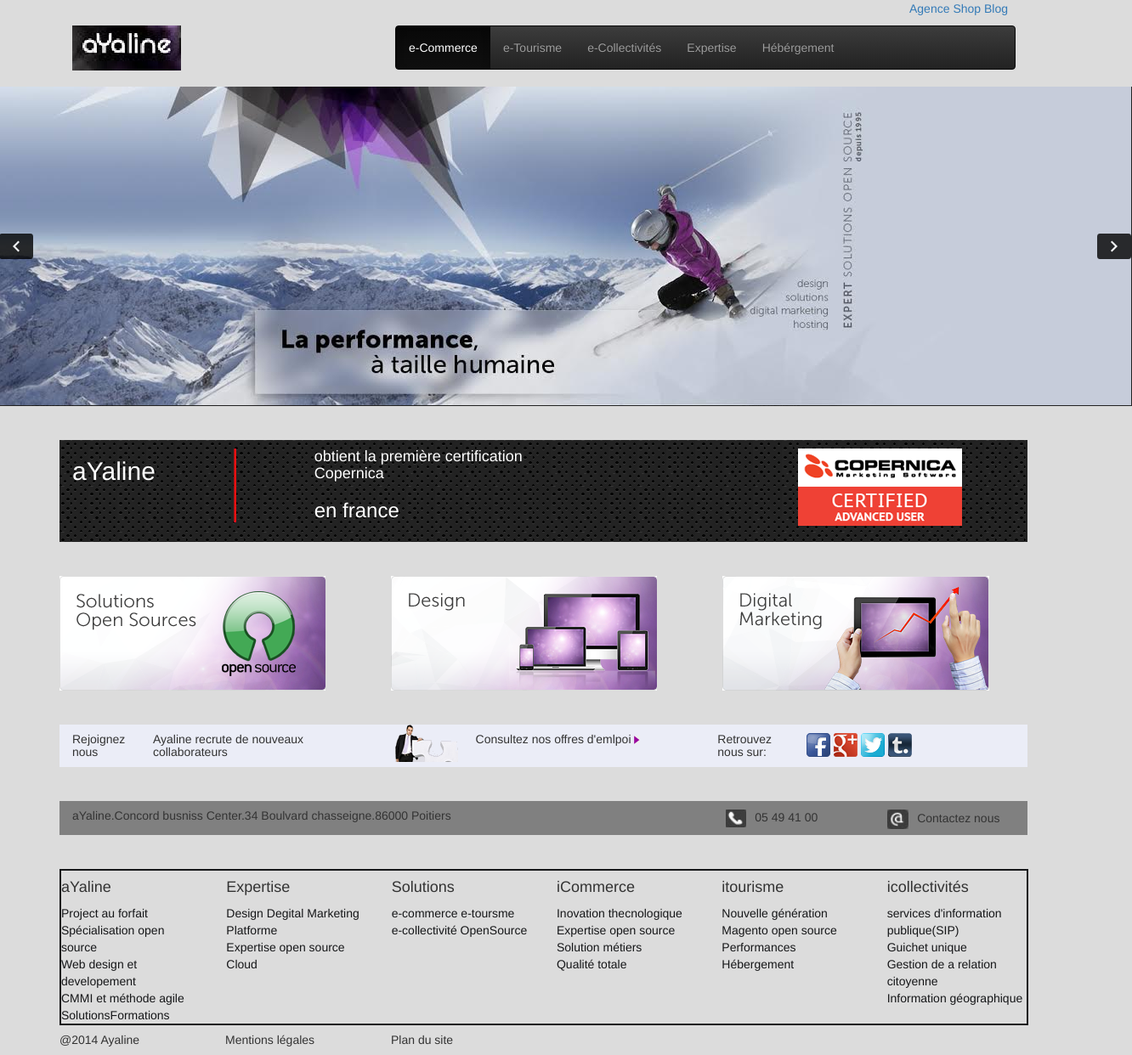
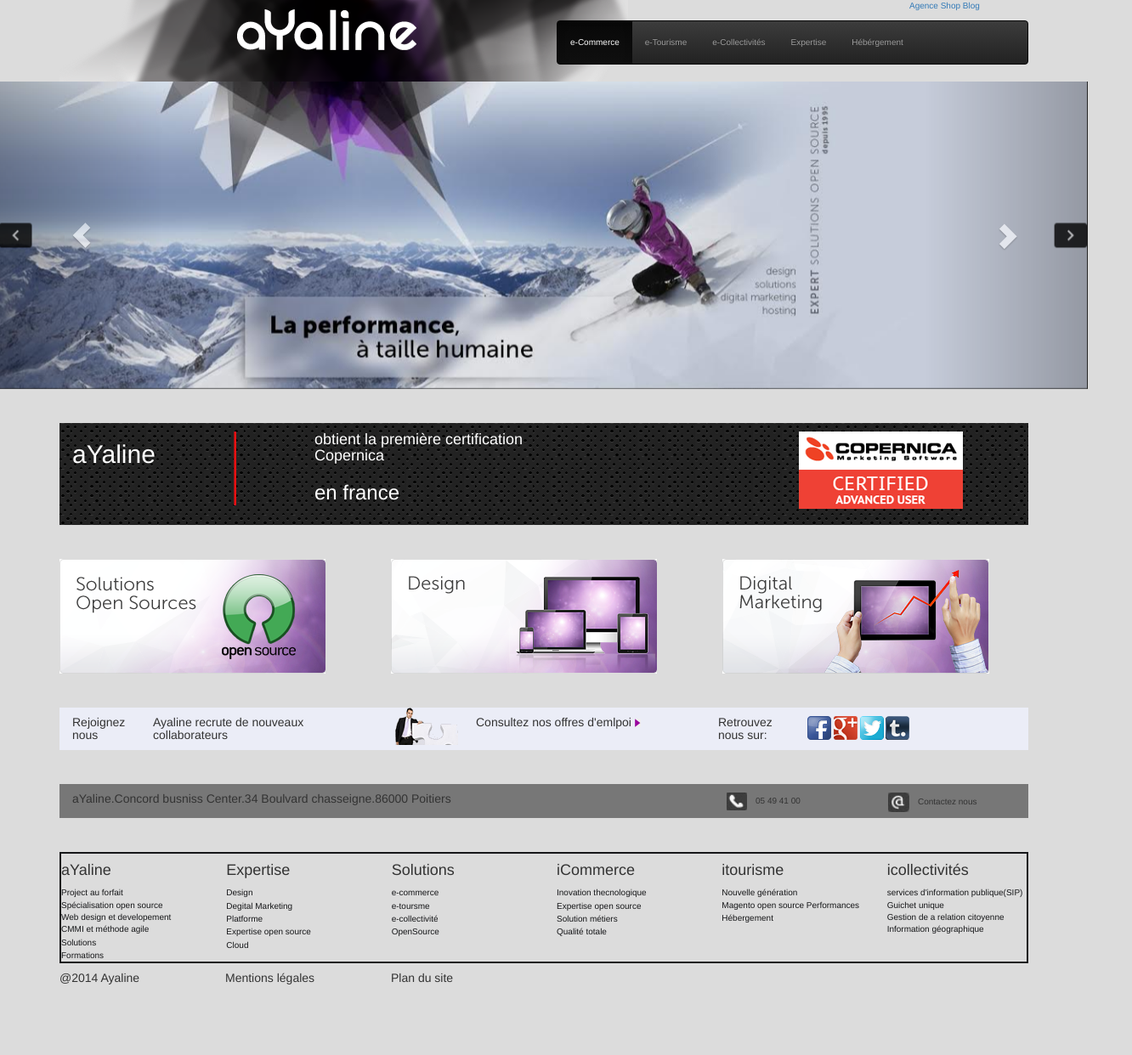
Before and after one commit to asmayari1/testDecoupageMaquette, a plain HTML site: page index.html in a window 1280 px wide. Shown: the whole page at 85% size, 1332 px wide, since content can reach past the window. After the commit the page ends 1169 px from the top, so only its background shows below. Drawn offline with Linux system fonts and the light colour scheme.

Commit message:
découpage maquette final

```diff
--- a/css/style.css
+++ b/css/style.css
@@ -1,28 +1,25 @@
-.row1 {
+
+.style-section-1 {
     background-image: url("../images/div1.png");
-    background-repeat: repeat;
     height: 120px;
-    width:  1139px;
 }
 
-.row3{
+.style-section-3 {
 
-    width:  1139px;
     height: 50px;
     background-color: #ebedf7;
-
 }
 
-.row4{
-    background-color: gray;
-    width: 1139px;
+.style-section-4 {
     height: 40px;
     text-decoration-color: #ffffff;
+    background-color: #777777;
 }
 
-.imageMarginTop {
+.image-Margin-Top {
     margin-top: 10px;
 }
+
 
 ul {
     list-style-type: none;
@@ -32,40 +29,50 @@ li {
     display: inline;
 }
 
-.couleurLienFooter {
+.couleur-Lien-Footer {
     color: #161719;
 }
 
-
-
- .col-lg-2 {
+.col-lg-2 {
     width: 16.6667%;
 }
 
-ul,li{
+ul, li {
     display: inline-block;
 }
 
-.styleText{
-color: #ffffff;
+.style-Text {
+    color: #ffffff;
 
 }
-.positionTextContent{
+
+.position-Text-Content {
     text-align: center;
 }
 
-.positionTextFooter{
-    float:left;
+.position-Text-Footer {
+ display: block;
+
 }
-
+.spacer-footer{
+    margin: 1px;
+}
 .main-area {
     border: 2px solid #161719;
 }
-.bodyColor{
+
+.body-color {
     background-color: #dcdcdc;
+    font-size: 100%;
+
 }
 
-
-.marginImage{
+.margin-Image {
     margin: 10px;
 }
+
+.style-header{
+    background-image: url("../images/fondlogo1.png");
+    background-repeat: no-repeat;
+
+}
--- a/index.html
+++ b/index.html
@@ -3,7 +3,7 @@
 <head>
     <title>testDecoupage</title>
     <meta charset="UTF-8"/>
-    <meta name="viewport" content="width=device-width, initial-scale=1.0">
+    <meta name="viewport" content="width=device-width, initial-scale=0.5">
     <link href="css/bootstrap-theme.css.map" rel="stylesheet">
     <link href="css/bootstrap.css.map" rel="stylesheet">
 
@@ -18,11 +18,11 @@
     <script src="js/bootstrap.js"></script>
     <script src="js/npm.js"></script>
 </head>
-<body class="bodyColor">
+<body class="body-color">
 <header class="container">
+    <div class="style-header">
+        <div class="row">
 
-
-    <div class="row">
             <div class="col-lg-offset-10">
                 <ul>
                     <li>
@@ -38,10 +38,9 @@
 
             </div>
         </div>
-    <div class="col-lg-4">
-        <img src="images/1.PNG" alt="" title="">
-    </div>
-    <div class="col-lg-8">
+        <div class="row">
+
+            <div class=" col-lg-offset-6 col-lg-6">
 
                 <nav class="navbar navbar-inverse" role="">
                     <ul class="nav navbar-nav">
@@ -61,32 +60,52 @@
                     </ul>
                 </nav>
             </div>
-
+        </div>
+    </div>
 
 </header>
 <div class="row">
     <div class="col-lg-12">
-        <a>
-            <img src="images/caroussel1.PNG" alt="" title="">
+        <div id="myCarousel" class="carousel slide">
+            <div class="carousel-inner">
+                <div class="item active">
+                    <img src="images/caroussel1.PNG"/>
+                </div>
+                <div class="item">
+                    <img src="images/caroussel1.PNG"/>
+
+                </div>
+                <div class="item">
+                    <img src="images/caroussel1.PNG"/>
+
+                </div>
+                <a class="left carousel-control" href="#myCarousel" role="button" data-slide="prev">
+                    <span class="glyphicon glyphicon-chevron-left"></span>
                 </a>
+
+                <a class="right carousel-control" href="#myCarousel" role="button" data-slide="next">
+                    <span class="glyphicon glyphicon-chevron-right"></span>
+                </a>
+            </div>
+        </div>
     </div>
 </div>
 <div class="spacer"></div>
 <div class="container">
     <section>
 
-        <div class="row1">
-            <div class="styleText">
+        <div class="style-section-1">
+            <div class="style-Text">
                 <div class=" col-lg-2">
-                    <h2 class="positionText">aYaline</h2>
+                    <h2 class="position-Text">aYaline</h2>
                 </div>
             </div>
-            <div class=" col-lg-1"><a><img src="images/pipe.png" class="imageMarginTop"></a></div>
+            <div class=" col-lg-1"><a><img src="images/pipe.png" class="image-Margin-Top"></a></div>
 
-            <div class="col-lg-3"><h4 class="styleText">obtient la première certification Copernica</h4>
+            <div class="col-lg-3"><h4 class="style-Text">obtient la première certification Copernica</h4>
 
-                <h3 class="styleText">en france</h3></div>
-            <div class="col-lg-offset-3 col-lg-3"><a><img src="images/copernica.png" class="imageMarginTop"></a></div>
+                <h3 class="style-Text">en france</h3></div>
+            <div class="col-lg-offset-3 col-lg-3"><a><img src="images/copernica.png" class="image-Margin-Top"></a></div>
         </div>
         <div class="spacer"></div>
 
@@ -110,7 +129,7 @@
 
         <div class="spacer"></div>
 
-        <div class="row3">
+        <div class="style-section-3">
             <div class="col-lg-1"><h5>Rejoignez nous</h5></div>
 
             <div class="col-lg-3"><h5>Ayaline recrute de nouveaux collaborateurs</h5></div>
@@ -124,7 +143,7 @@
             <div class="col-lg-1"><h5>Retrouvez nous sur:</h5></div>
 
             <div class="col-lg-3">
-                <div class="marginImage">
+                <div class="margin-Image">
                     <a>
                         <img src="images/fb.png">
                     </a>
@@ -143,13 +162,18 @@
         </div>
 
         <div class="spacer"></div>
-        <div class="row4">
+        <div class="style-section-4">
             <div class="col-lg-6"><h5>aYaline.Concord busniss Center.34 Boulvard chasseigne.86000 Poitiers</h5></div>
-            <div class="col-lg-2 col-lg-offset-2"><a><img src="images/iconCell.png" alt="" title="" class="marginImage"></a>05 49 41 00
+            <div class="col-lg-2 col-lg-offset-2"><a><img src="images/iconCell.png" alt="" title=""
+                                                          class="margin-Image"></a>05
+                49 41 00
             </div>
-            <div class="col-lg-2"><a><img src="images/icon@.png" alt="" title="" class="marginImage"></a>Contactez nous</div>
+            <div class="col-lg-2"><a><img src="images/icon@.png" alt="" title="" class="margin-Image"></a>Contactez nous
+            </div>
 
         </div>
+
+
     </section>
     <div class="spacer"></div>
     <footer>
@@ -161,53 +185,80 @@
 
                     <h4>aYaline</h4>
 
-
-                        <li class="positionTextFooter"><a class="couleurLienFooter " href="#">Project au forfait</a></li>
-                        <li class="positionTextFooter"><a class="couleurLienFooter " href="#">Spécialisation open source</a></li>
-                        <li class="positionTextFooter"><a class="couleurLienFooter " href="#">Web design et developement</a></li>
-                        <li class="positionTextFooter"><a class="couleurLienFooter " href="#"> CMMI et méthode agile</a></li>
-                        <li class="positionTextFooter"><a class="couleurLienFooter " href="#"> Solutions</a></li>
-                        <li class="positionTextFooter"><a class="couleurLienFooter " href="#">Formations</a></li>
+                    <div class="position-Text-Footer">
+                        <li><a class="couleur-Lien-Footer " href="#">Project au forfait</a>
+                        </li>
+                        <li><a class="couleur-Lien-Footer " href="#">Spécialisation open
+                            source</a>
+                        </li>
+                        <li><a class="couleur-Lien-Footer " href="#">Web design et
+                            developement</a>
+                        </li>
+                        <li><a class="couleur-Lien-Footer " href="#"> CMMI et méthode agile</a>
+                        </li>
+                        <div class="spacer-footer"></div>
+                        <li><a class="couleur-Lien-Footer " href="#"> Solutions</a></li>
+                        <div class="spacer-footer"></div>
+                        <li><a class="couleur-Lien-Footer " href="#">Formations</a></li>
                     </div>
-
+                </div>
                 <div class="col-lg-2">
                     <h4>Expertise</h4>
 
 
-                    <li><a class="couleurLienFooter " href="#">Design</a></li>
-                    <li><a class="couleurLienFooter " href="#">Degital Marketing</a></li>
-                    <li><a class="couleurLienFooter " href="#">Platforme</a></li>
-                    <li><a class="couleurLienFooter " href="#">Expertise open source</a></li>
-                    <li><a class="couleurLienFooter " href="#">Cloud</a></li>
+                    <li><a class="couleur-Lien-Footer " href="#">Design</a></li>
+                    <div class="spacer-footer"></div>
+
+                    <li><a class="couleur-Lien-Footer " href="#">Degital Marketing</a></li>
+                    <div class="spacer-footer"></div>
+
+                    <li><a class="couleur-Lien-Footer " href="#">Platforme</a></li>
+                    <div class="spacer-footer"></div>
+
+                    <li><a class="couleur-Lien-Footer " href="#">Expertise open source</a></li>
+                    <div class="spacer-footer"></div>
+
+                    <li><a class="couleur-Lien-Footer " href="#">Cloud</a></li>
                 </div>
                 <div class="col-lg-2">
                     <h4>Solutions</h4>
-                    <li><a class="couleurLienFooter " href="#">e-commerce</a></li>
-                    <li><a class="couleurLienFooter " href="#">e-toursme</a></li>
-                    <li><a class="couleurLienFooter " href="#">e-collectivité</a></li>
-                    <li><a class="couleurLienFooter " href="#">OpenSource</a></li>
+                    <li><a class="couleur-Lien-Footer " href="#">e-commerce</a></li>
+                    <div class="spacer-footer"></div>
 
+                    <li><a class="couleur-Lien-Footer " href="#">e-toursme</a></li>
+                    <div class="spacer-footer"></div>
+
+                    <li><a class="couleur-Lien-Footer " href="#">e-collectivité</a></li>
+                    <div class="spacer-footer"></div>
+
+                    <li><a class="couleur-Lien-Footer " href="#">OpenSource</a></li>
 
 
                 </div>
                 <div class="col-lg-2">
                     <h4>iCommerce</h4>
 
-                    <li><a class="couleurLienFooter " href="#">Inovation thecnologique</a></li>
-                    <li><a class="couleurLienFooter " href="#">Expertise open source</a></li>
-                    <li><a class="couleurLienFooter " href="#">Solution métiers</a></li>
-                    <li><a class="couleurLienFooter " href="#">Qualité totale</a></li>
+                    <li><a class="couleur-Lien-Footer " href="#">Inovation thecnologique</a></li>
+                    <div class="spacer-footer"></div>
+
+                    <li><a class="couleur-Lien-Footer " href="#">Expertise open source</a></li>
+                    <div class="spacer-footer"></div>
+
+                    <li><a class="couleur-Lien-Footer " href="#">Solution métiers</a></li>
+                    <div class="spacer-footer"></div>
+
+                    <li><a class="couleur-Lien-Footer " href="#">Qualité totale</a></li>
 
 
                 </div>
                 <div class="col-lg-2">
                     <h4>itourisme</h4>
 
-                    <li><a class="couleurLienFooter " href="#">Nouvelle génération</a></li>
-                    <li><a class="couleurLienFooter " href="#">Magento open source</a></li>
-                    <li><a class="couleurLienFooter " href="#">Performances</a></li>
-                    <li><a class="couleurLienFooter " href="#">Hébergement</a></li>
-
+                    <li><a class="couleur-Lien-Footer " href="#">Nouvelle génération</a></li>
+                    <li><a class="couleur-Lien-Footer " href="#">Magento open source</a></li>
+                    <li><a class="couleur-Lien-Footer " href="#">Performances</a></li>
+                    <div class="spacer-footer"></div>
+                    <li><a class="couleur-Lien-Footer " href="#">Hébergement</a></li>
 
 
                 </div>
@@ -215,10 +266,10 @@
                     <h4>icollectivités</h4>
 
 
-                <li><a class="couleurLienFooter " href="#">services d'information publique(SIP)</a></li>
-                <li><a class="couleurLienFooter " href="#"> Guichet unique</a></li>
-                <li><a class="couleurLienFooter " href="#">Gestion de a relation citoyenne</a></li>
-                <li><a class="couleurLienFooter " href="#">Information géographique</a></li>
+                    <li><a class="couleur-Lien-Footer " href="#">services d'information publique(SIP)</a></li>
+                    <li><a class="couleur-Lien-Footer " href="#"> Guichet unique</a></li>
+                    <li><a class="couleur-Lien-Footer " href="#">Gestion de a relation citoyenne</a></li>
+                    <li><a class="couleur-Lien-Footer " href="#">Information géographique</a></li>
 
                 </div>
             </div>
```
Also changed, not shown: images/fondlogo2.png (added), 1 other file. Lines whose indentation alone changed are shown as unchanged.
